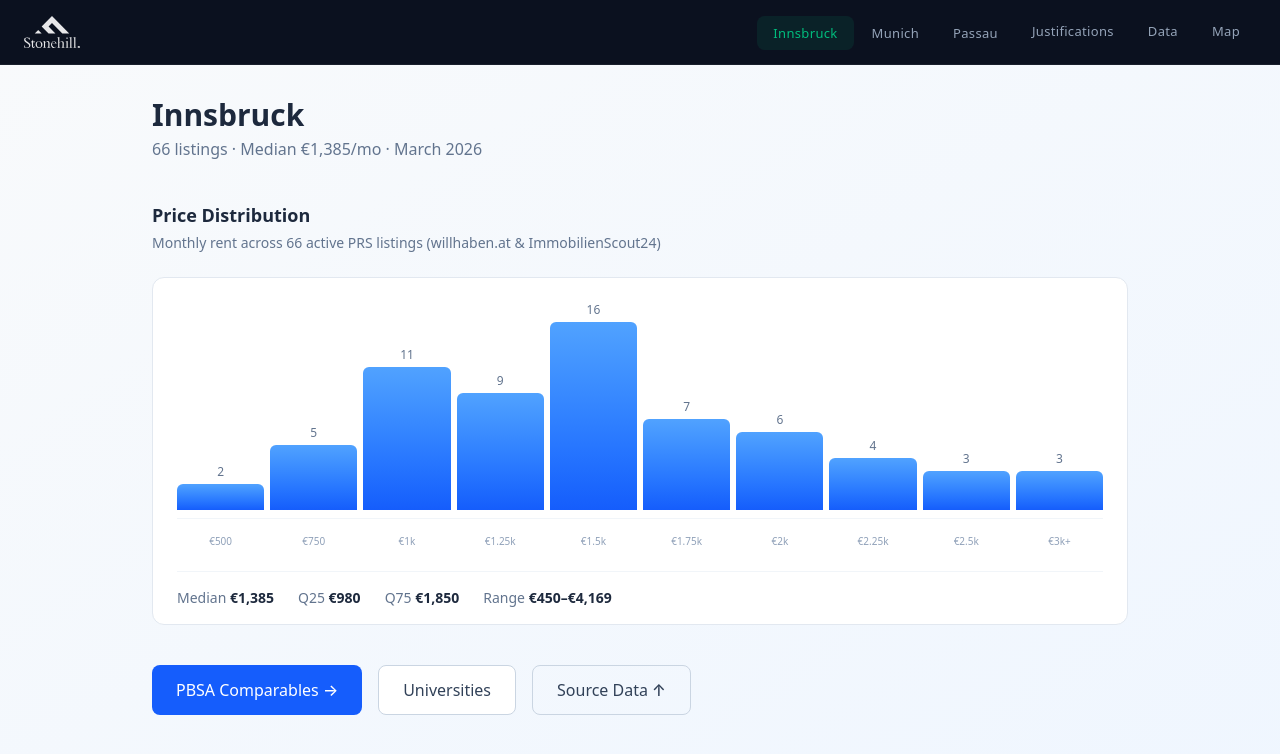
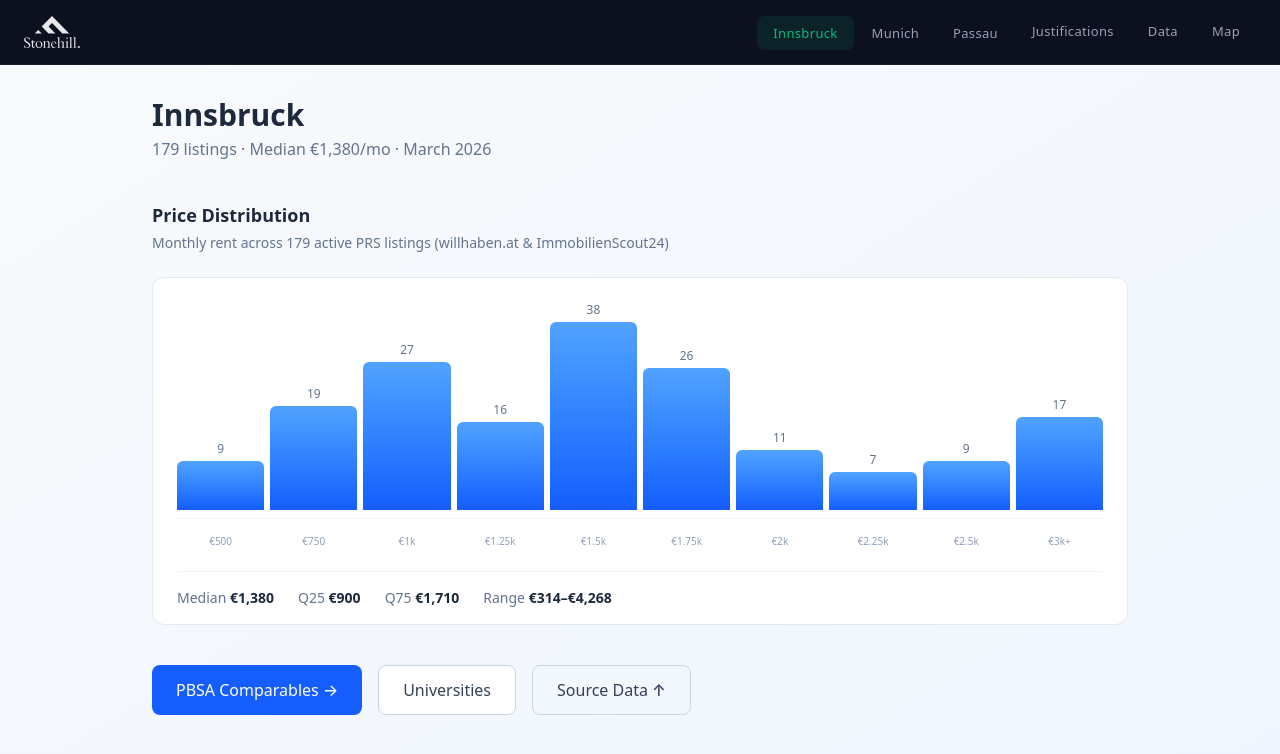
Before and after one commit to cc4921-ctrl/dach-student-housing, a Next.js app: page /innsbruck in a window 1280 px wide. Shown: the top 754 px of the page. Built offline with nearby package versions, Linux system fonts and the light colour scheme.

Commit message:
Update Innsbruck page with cleaned Excel data (n=179, median €1,380)

```diff
--- a/app/innsbruck/page.tsx
+++ b/app/innsbruck/page.tsx
@@ -1,16 +1,16 @@
 import Link from "next/link";
 
 const histogram = [
-  { label: "500", count: 2 },
-  { label: "750", count: 5 },
-  { label: "1k", count: 11 },
-  { label: "1.25k", count: 9 },
-  { label: "1.5k", count: 16 },
-  { label: "1.75k", count: 7 },
-  { label: "2k", count: 6 },
-  { label: "2.25k", count: 4 },
-  { label: "2.5k", count: 3 },
-  { label: "3k+", count: 3 },
+  { label: "500", count: 9 },
+  { label: "750", count: 19 },
+  { label: "1k", count: 27 },
+  { label: "1.25k", count: 16 },
+  { label: "1.5k", count: 38 },
+  { label: "1.75k", count: 26 },
+  { label: "2k", count: 11 },
+  { label: "2.25k", count: 7 },
+  { label: "2.5k", count: 9 },
+  { label: "3k+", count: 17 },
 ];
 
 const maxCount = Math.max(...histogram.map(h => h.count));
@@ -21,11 +21,11 @@ export default function InnsbruckPage() {
       <main className="max-w-5xl mx-auto px-6 py-8 space-y-10">
         <div>
           <h1 className="text-3xl font-bold text-slate-800">Innsbruck</h1>
-          <p className="text-slate-500 mt-1">66 listings &middot; Median &euro;1,385/mo &middot; March 2026</p>
+          <p className="text-slate-500 mt-1">179 listings &middot; Median &euro;1,380/mo &middot; March 2026</p>
         </div>
         <section>
           <h2 className="text-lg font-semibold text-slate-800 mb-1">Price Distribution</h2>
-          <p className="text-sm text-slate-500 mb-6">Monthly rent across 66 active PRS listings (willhaben.at &amp; ImmobilienScout24)</p>
+          <p className="text-sm text-slate-500 mb-6">Monthly rent across 179 active PRS listings (willhaben.at &amp; ImmobilienScout24)</p>
 
           <div className="bg-white rounded-xl border border-slate-200 p-6 pb-4">
             <div className="flex items-end gap-1.5 h-52">
@@ -48,10 +48,10 @@ export default function InnsbruckPage() {
             </div>
 
             <div className="mt-5 pt-4 border-t border-slate-100 flex flex-wrap items-center gap-6 text-sm text-slate-500">
-              <div>Median <span className="font-semibold text-slate-800">&euro;1,385</span></div>
-              <div>Q25 <span className="font-semibold text-slate-800">&euro;980</span></div>
-              <div>Q75 <span className="font-semibold text-slate-800">&euro;1,850</span></div>
-              <div>Range <span className="font-semibold text-slate-800">&euro;450&ndash;&euro;4,169</span></div>
+              <div>Median <span className="font-semibold text-slate-800">&euro;1,380</span></div>
+              <div>Q25 <span className="font-semibold text-slate-800">&euro;900</span></div>
+              <div>Q75 <span className="font-semibold text-slate-800">&euro;1,710</span></div>
+              <div>Range <span className="font-semibold text-slate-800">&euro;314&ndash;&euro;4,268</span></div>
             </div>
           </div>
         </section>
```
